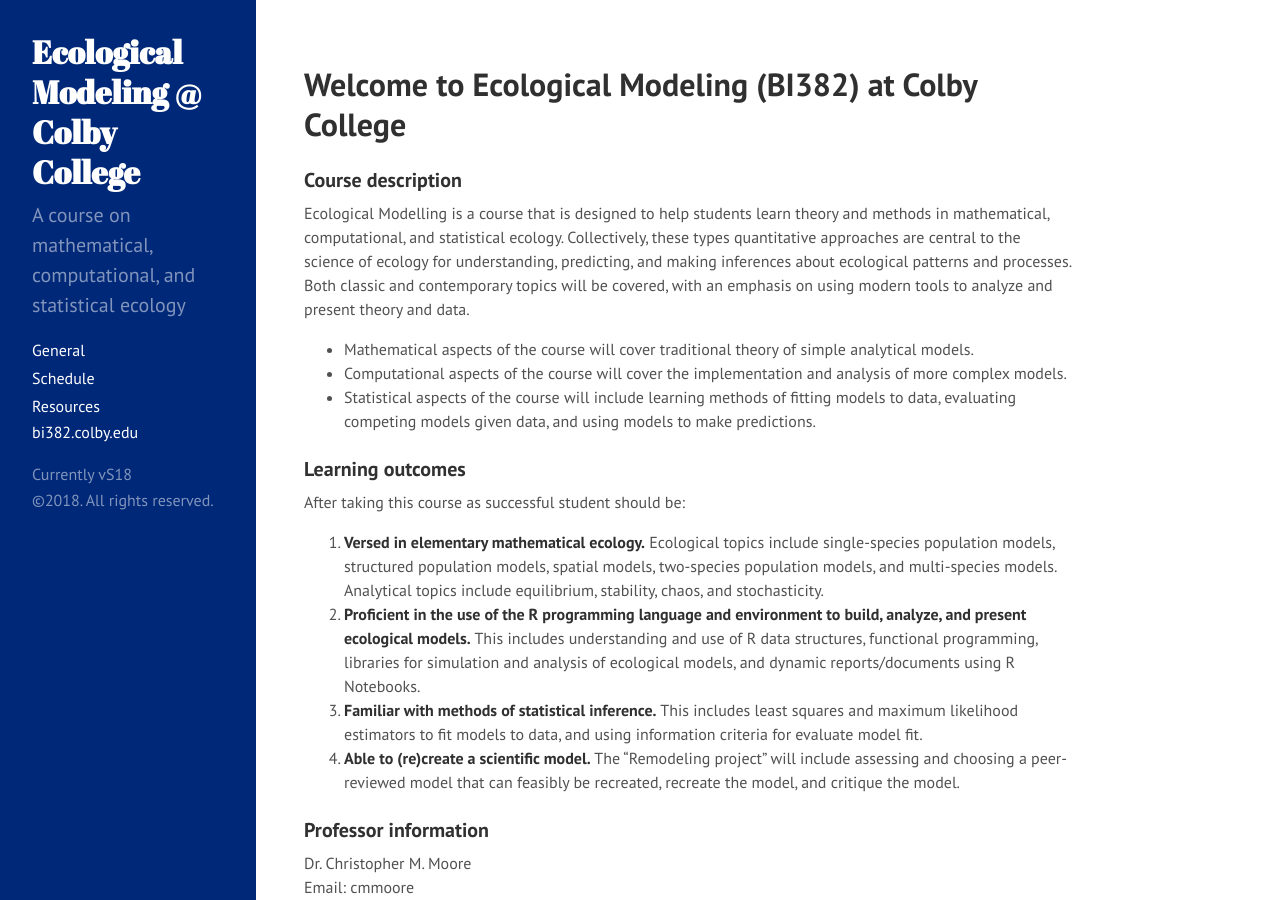
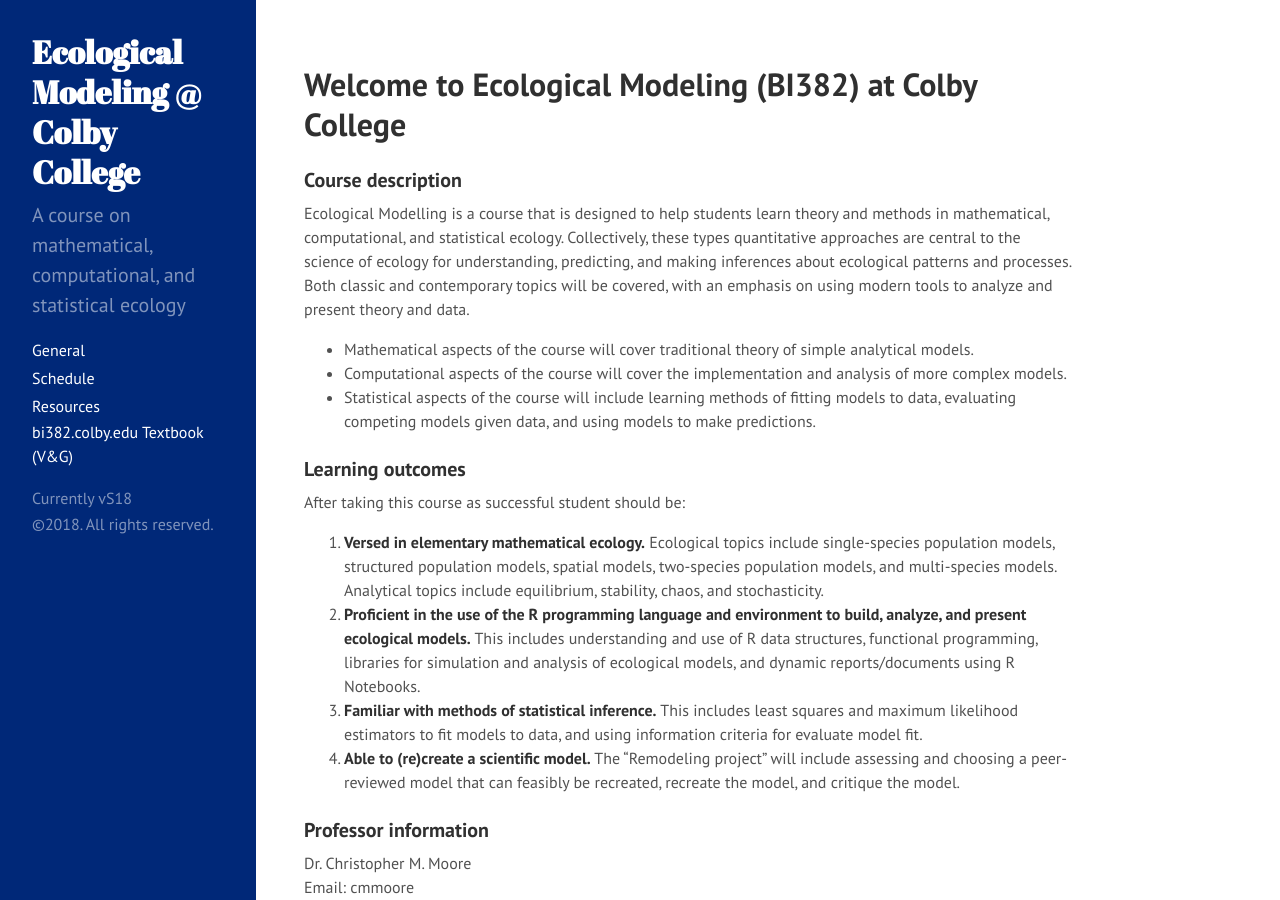
Before and after one commit to ColbyEcology/BI382_2018_Spring, a Jekyll site: the page built from index.md, in a window 1280 px wide and 900 px high. Built offline with Jekyll 4.4.1, drawn with Linux system fonts in a browser that asks for light colours.

Commit message:
add sidebar link for text

```diff
--- a/_includes/sidebar.html
+++ b/_includes/sidebar.html
@@ -14,6 +14,7 @@
       <a class="sidebar-nav-item" href="/Schedule">Schedule</a>
       <a class="sidebar-nav-item" href="/Resources">Resources</a>
       <a href="https://bi382.colby.edu" target="_blank">bi382.colby.edu</a>
+      <a href="http://cbbcat.net/record=b5134780~S19" target="_blank">Textbook (V&G)</a>
 
       {% comment %}
         The code below dynamically generates a sidebar nav of pages with
```
